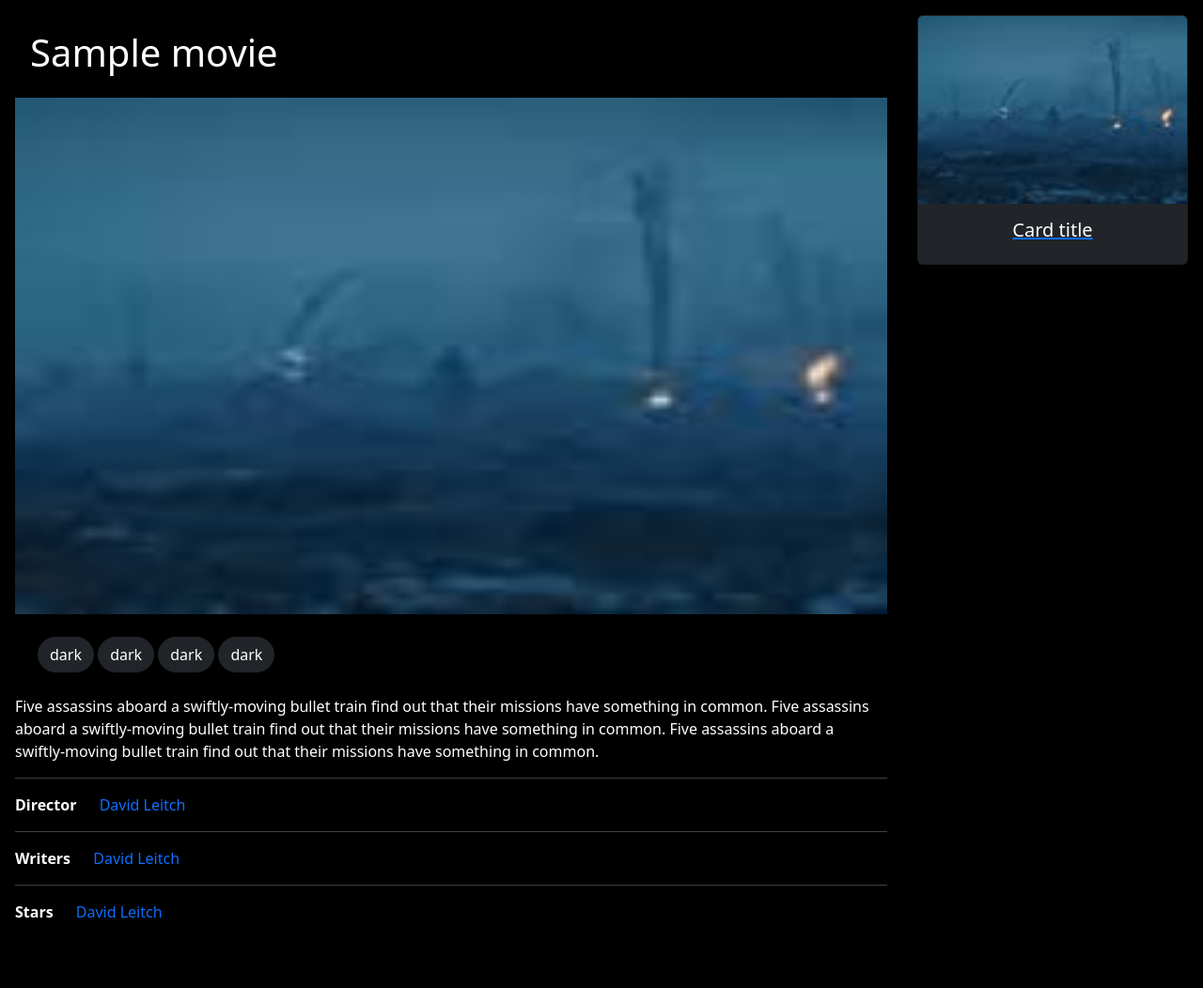
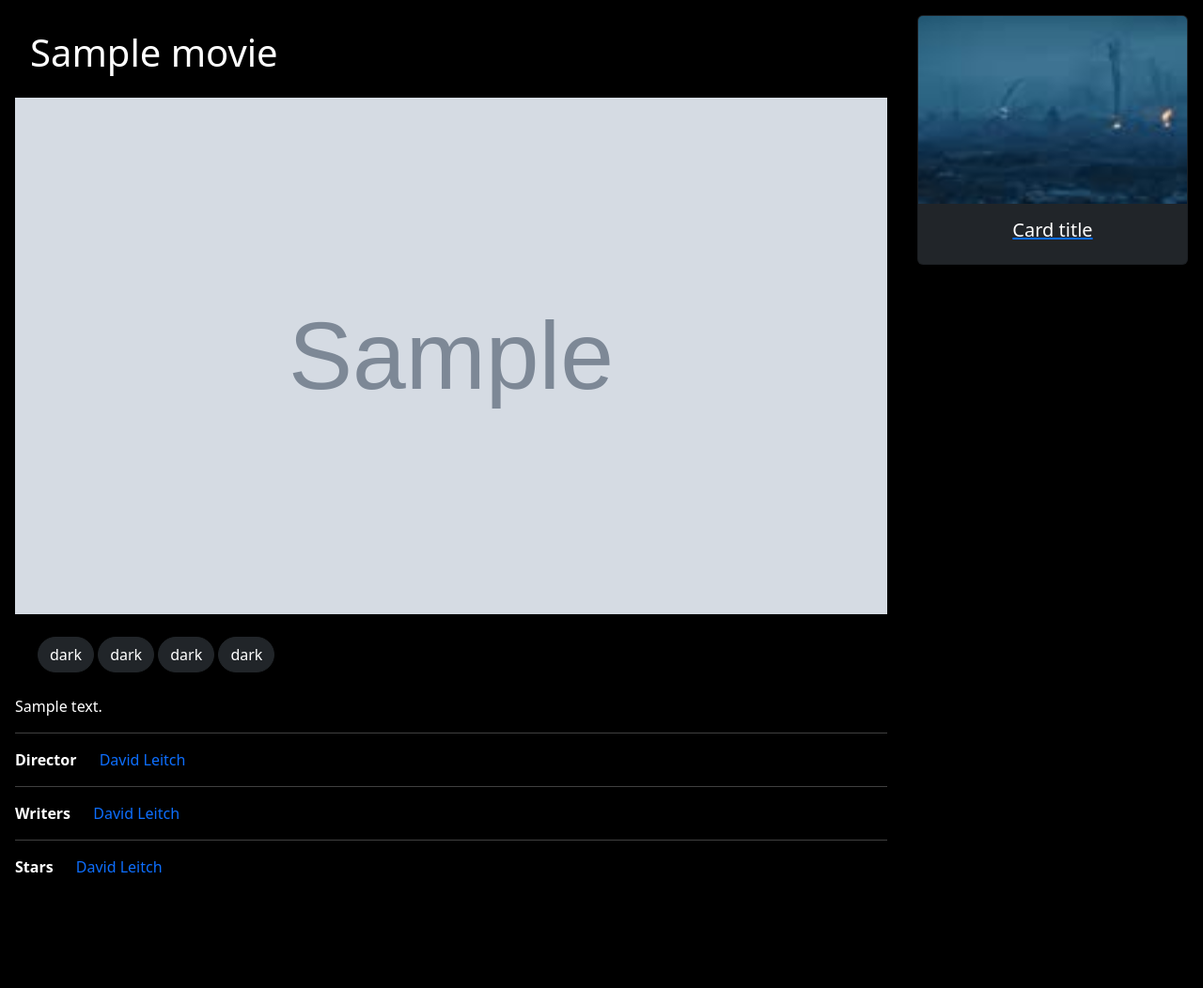
Before and after one commit to n-vgh98/IMDB, a Django app: page /detail/1 in a window 1280 px wide. Shown: the part 72-1124 px from the top of the page at 94% size. Run offline with Django 4.2, Linux system fonts and the light colour scheme; tables that the repository leaves empty hold one stand-in row (values such as "Sample post"); grey boxes marked "Sample" are stand-in pictures; some libraries are stand-ins or nearby versions.

Commit message:
write url and if condition for avatar in detail movie

```diff
--- a/movies/templates/movies/detail.html
+++ b/movies/templates/movies/detail.html
@@ -4,18 +4,18 @@
   <div class="row">
         <div class="col-md-9 p-3">
           <h1 class="p-3">{{ movie.title }}</h1>
-          <img src="images/slider/imdb-photo1.jpg" class="d-block w-100"  width="800" height="550" alt="Responsive image">
+          {% if movie.avatar %}
+          <img src="{{ movie.avatar.url }}" class="d-block w-100"  width="800" height="550" alt="{{ movie.title }}">
+          {% else %}
+          <img src="" class="d-block w-100"  width="800" height="550" alt="{{ movie.title }}">
+          {% endif %}
           <div class="p-4">
             <button type="button" class="btn btn-dark" style="border-radius:20px">dark</button>
             <button type="button" class="btn btn-dark" style="border-radius:20px">dark</button>
             <button type="button" class="btn btn-dark" style="border-radius:20px">dark</button>
             <button type="button" class="btn btn-dark" style="border-radius:20px">dark</button>
           </div>
-          <p>
-            Five assassins aboard a swiftly-moving bullet train find out that their missions have something in common.
-            Five assassins aboard a swiftly-moving bullet train find out that their missions have something in common.
-            Five assassins aboard a swiftly-moving bullet train find out that their missions have something in common.
-          </p>
+          <p>{{ movie.description }}</p>
           <hr>
           <p>
             <strong>Director</strong><a style="margin-left:20px;text-decoration:none" href="#"> David Leitch</a>
```
